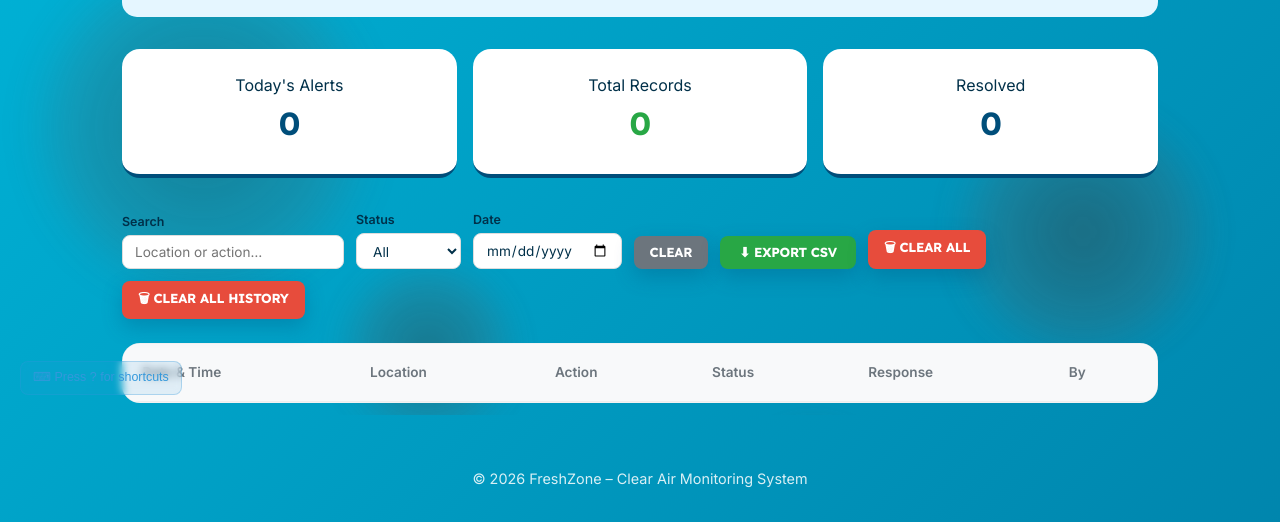
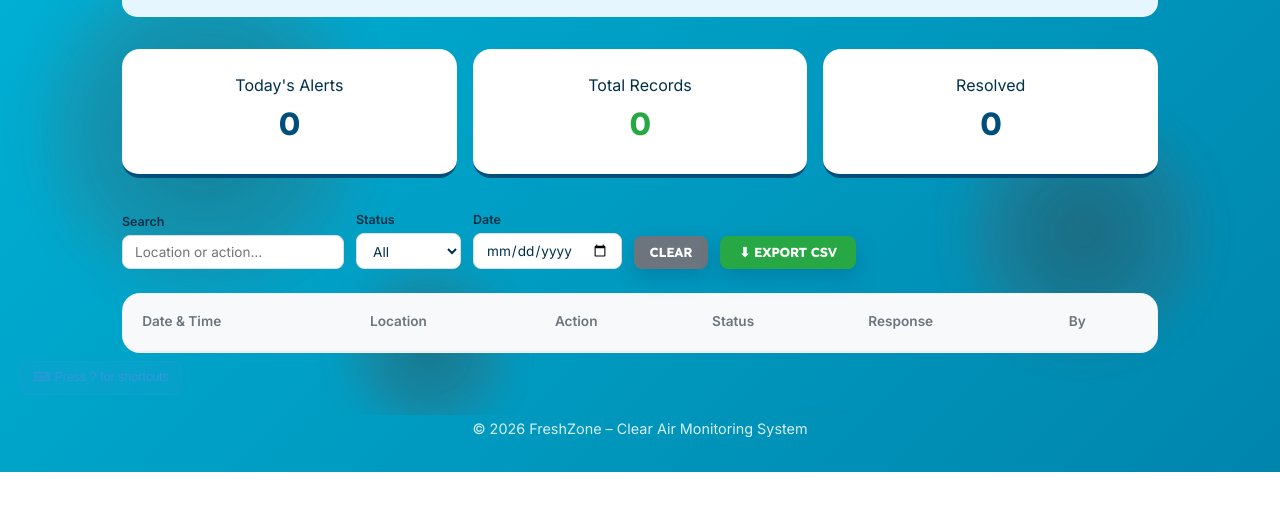
Before and after one commit to KBDATUIN/freshzone, a website: page public/history.html in a window 1280 px wide. Shown: the part 385-907 px from the top of the page. After the commit the page ends 857 px from the top, so only its background shows below. Drawn offline with Linux system fonts and the light colour scheme; no server answers; sample sign-in values are in the browser's storage.

Commit message:
History: admin-only clear all, remove duplicate button

```diff
--- a/public/history.html
+++ b/public/history.html
@@ -171,8 +171,7 @@
             </div>
             <button onclick="clearFilters()" style="width:auto;padding:0.52rem 1rem;margin-top:0;font-size:0.82rem;border-radius:8px;background:var(--gray) !important;">Clear</button>
             <button class="export-btn" onclick="exportCSV()">⬇ Export CSV</button>
-            <button id="clear-all-btn" onclick="clearAllHistory()" style="width:auto;padding:0.52rem 1rem;margin-top:0;font-size:0.82rem;border-radius:8px;background:#e74c3c !important;color:white;">🗑 Clear All</button>
-            <button id="clear-all-btn" onclick="clearAllHistory()" style="width:auto;padding:0.52rem 1rem;margin-top:0;font-size:0.82rem;border-radius:8px;background:#e74c3c !important;color:white;">🗑 Clear All History</button>
+            <button id="clear-all-btn" onclick="clearAllHistory()" style="display:none;width:auto;padding:0.52rem 1rem;margin-top:0;font-size:0.82rem;border-radius:8px;background:#e74c3c !important;color:white;">🗑 Clear All History</button>
         </div>
 
         <div class="log-container">
@@ -215,6 +214,11 @@
         // Auth guard
         const user = JSON.parse(localStorage.getItem('currentUser'));
         if (!user) { alert('Access denied. Please login.'); window.location.href = 'auth.html'; }
+
+        // Show "Clear All History" only for Administrators
+        if (user && user.position === 'Administrator') {
+            document.getElementById('clear-all-btn').style.display = '';
+        }
 
         let allRecords = [];
 
```
